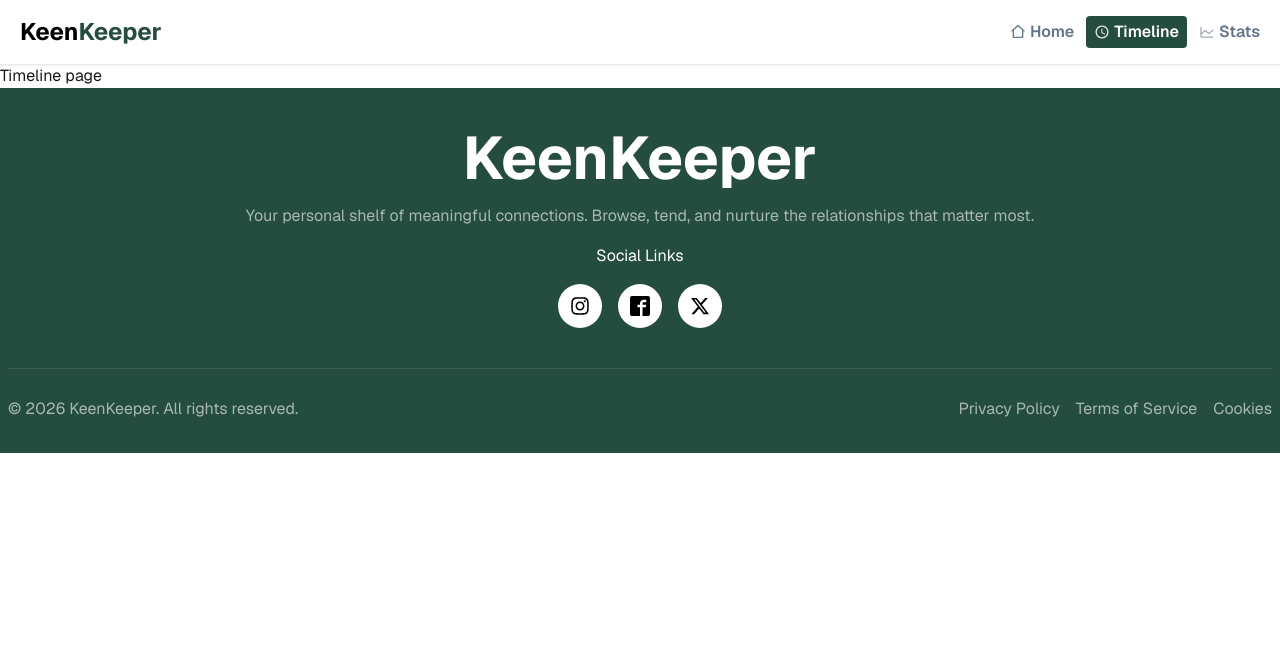
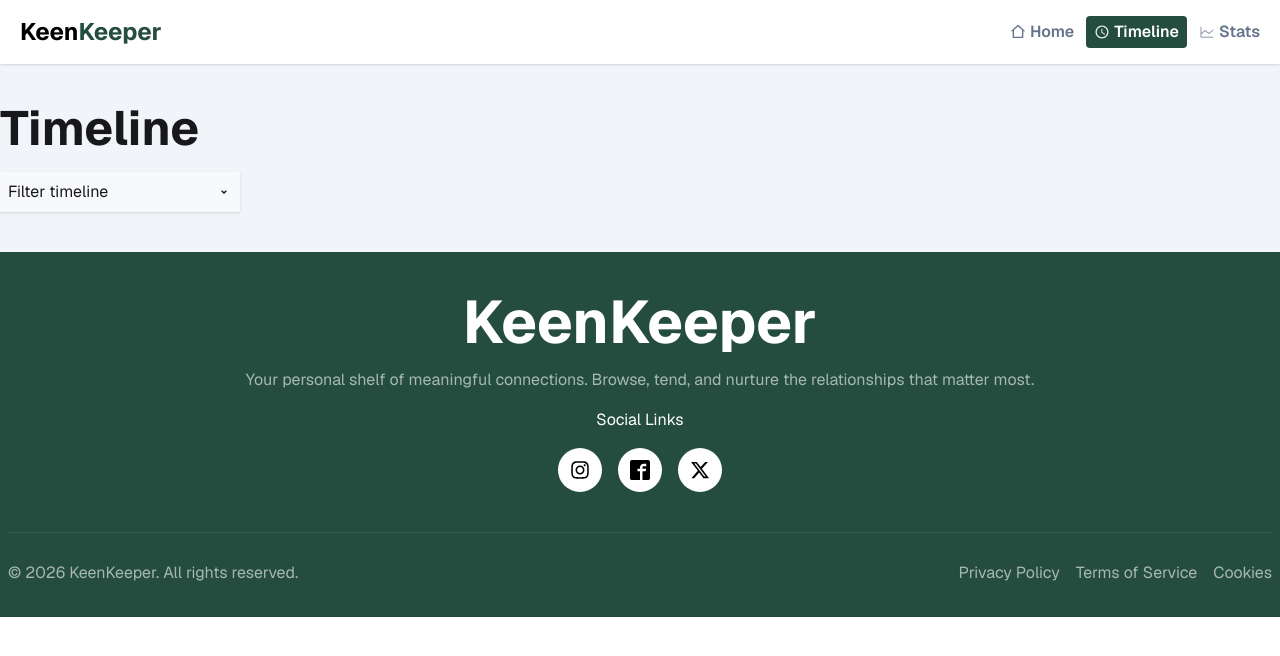
Before and after one commit to Niloygh/assignment-7, a Next.js app: page /timeline in a window 1280 px wide. Shown: the top 656 px of the page. Built offline with nearby package versions, Linux system fonts and the light colour scheme.

Commit message:
timeline page data added

```diff
--- a/src/app/timeline/page.jsx
+++ b/src/app/timeline/page.jsx
@@ -1,9 +1,50 @@
-import React from 'react';
+'use client'
+
+import { InstallAppsContext } from '@/context/InstalledAppsProvider';
+import React, { useContext } from 'react';
+import { FiPhoneCall } from 'react-icons/fi';
+import { IoVideocamOutline } from 'react-icons/io5';
+import { PiChatTextLight } from 'react-icons/pi';
+import { RiArrowDropDownLine } from 'react-icons/ri';
 
 const timeline = () => {
+
+    const { notification, setNotification } = useContext(InstallAppsContext)
+    console.log(notification, 'notification')
+
+
     return (
-        <div>
-            Timeline page
+        <div className='bg-slate-100 '>
+            <div className="container mx-auto py-10 ">
+                <div className="">
+                    <h1 className='font-bold text-5xl'>Timeline</h1>
+
+                    <div className="flex justify-between items-center p-2 w-60 mt-5 shadow bg-white/40">
+                        <p>Filter timeline</p>
+                        <RiArrowDropDownLine />
+                    </div>
+                </div>
+
+
+                <div className="">
+                    {notification.map(nData => <div
+                    key={nData.id}
+                    className='shadow bg-white rounded-md mt-5 py-6 px-5'>
+
+                        <div className="flex gap-4 items-center">
+                            <div className="text-3xl">{nData.type === 'Call' ? <FiPhoneCall /> :nData.type === 'Text' ? <PiChatTextLight /> : <IoVideocamOutline />}</div>
+
+                            <div className="">
+                                <h1 className='font-semibold'>{nData.type === 'Call' ? 'MeetUp' : nData.type}</h1>
+                                <p>{nData.date}</p>
+                            </div>
+                        </div>
+
+
+                    </div>) }
+                </div>
+
+            </div>
         </div>
     );
 };
```
Also changed, not shown: 1 other file (tests, documents, lock files or other folders).
